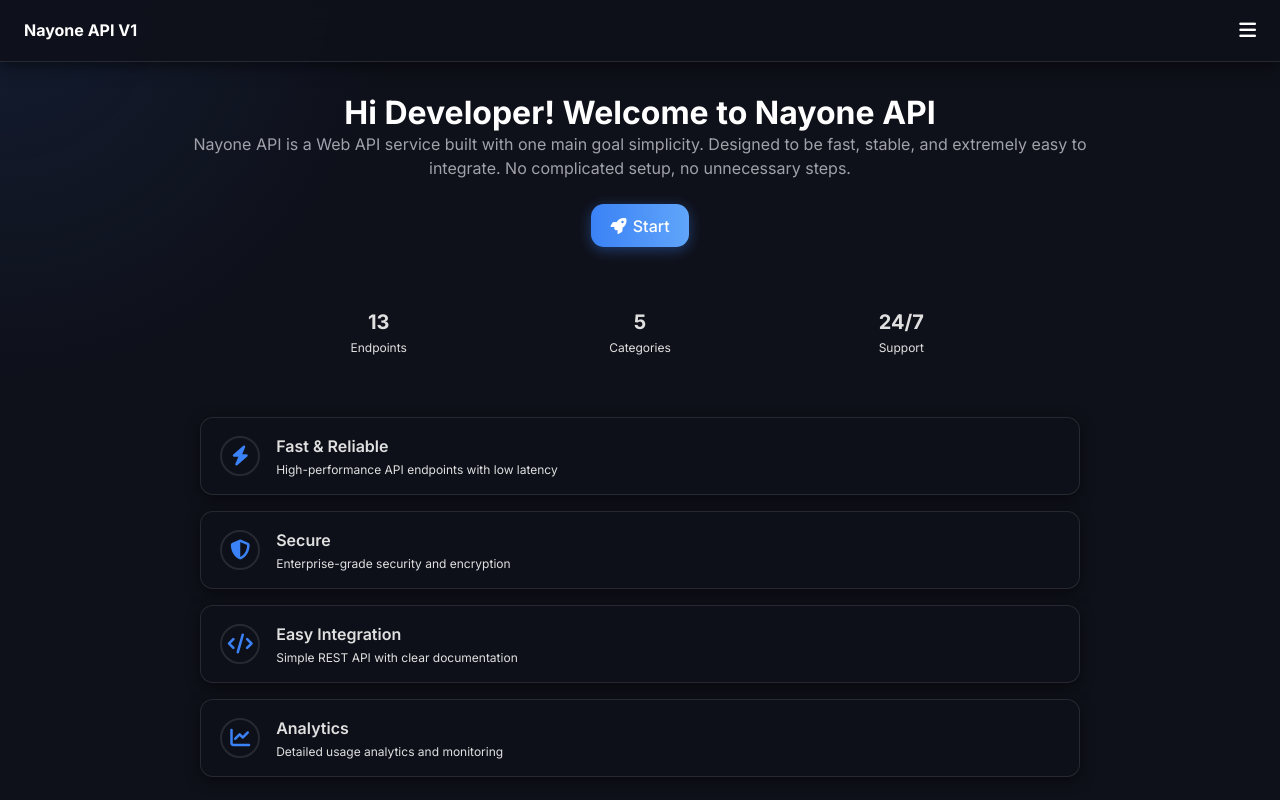
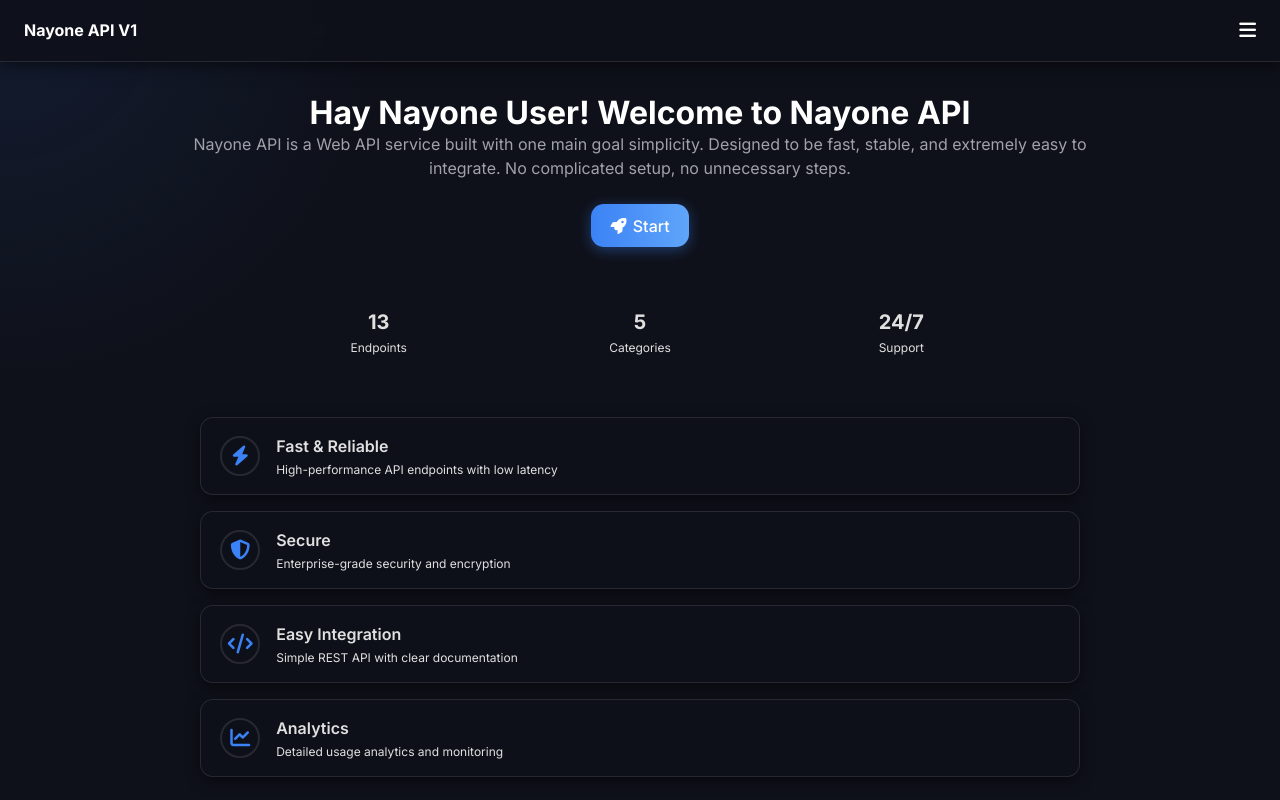
Before and after one commit to AnayaDev/NayoneAPI, a website: page api-page/index.html in a window 1280 px wide. Shown: the top 800 px of the page. Drawn offline with nearby package versions, Linux system fonts and the light colour scheme.

Commit message:
Update index.html

```diff
--- a/api-page/index.html
+++ b/api-page/index.html
@@ -151,7 +151,7 @@ footer a:hover { color: var(--primary); }
 <main class="main-container">
   <!-- Hero -->
   <section class="text-center mb-12 px-4">
-    <h2 class="hero-title animate-on-load">Hi Developer! Welcome to Nayone API</h2>
+    <h2 class="hero-title animate-on-load">Hay Nayone User! Welcome to Nayone API</h2>
     <p class="hero-subtitle animate-on-load">Nayone API is a Web API service built with one main goal simplicity. Designed to be fast, stable, and extremely easy to integrate. No complicated setup, no unnecessary steps.</p>
     <a href="/docs" class="hero-btn animate-on-load"><i class="fas fa-rocket"></i> Start</a>
   </section>
```
